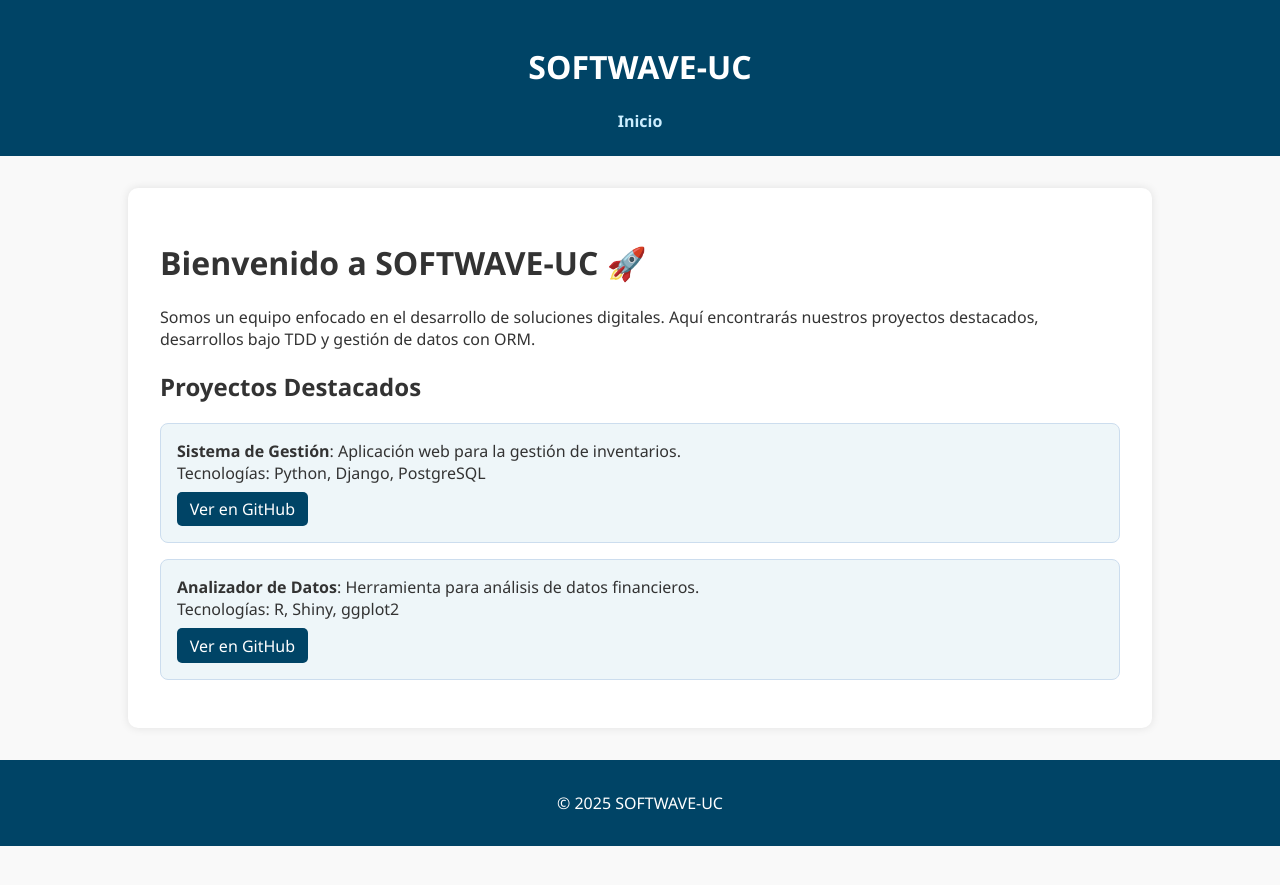
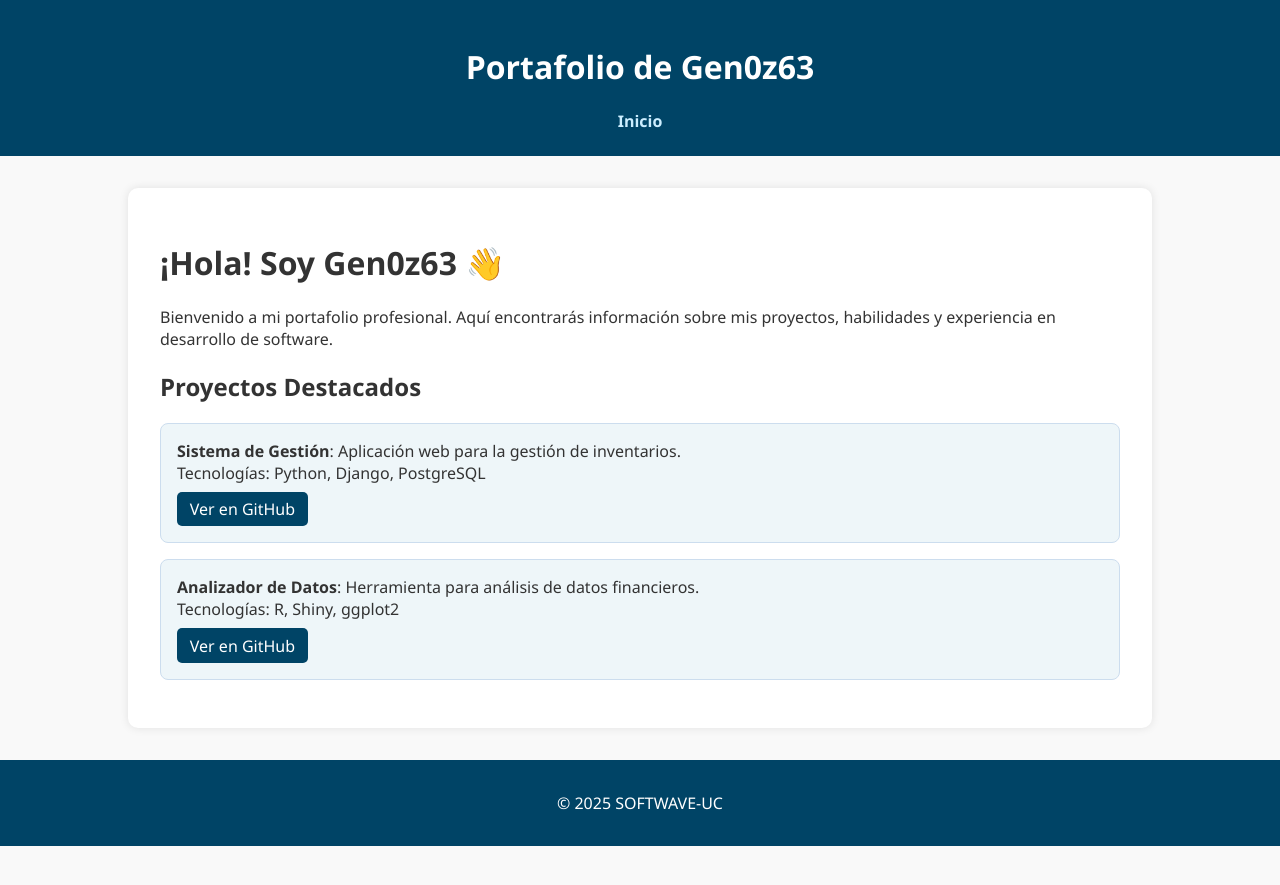
Before and after one commit to Gen0z63/SOFTWAVE-UC, a Jekyll site: the page built from index.md, in a window 1280 px wide. Shown: the top 885 px of the page. Built offline with Jekyll 4.4.1, drawn with Linux system fonts in a browser that asks for light colours.

Commit message:
Add files via upload

```diff
--- a/_config.yml
+++ b/_config.yml
@@ -1,8 +1,8 @@
 ---
-title: SOFTWAVE-UC
+title: Portafolio de Gen0z63
 email: tu-email@example.com
 description: >-
-  Portafolio del equipo SOFTWAVE-UC con integración de TDD y ORM basado en JSON.
+  Portafolio profesional con integración de TDD y ORM basado en JSON.
 baseurl: "" # no modificar
 url: "https://gen0z63.github.io/SOFTWAVE-UC"
 theme: minima
--- a/index.md
+++ b/index.md
@@ -3,8 +3,8 @@ layout: default
 title: "Inicio"
 ---
 
-# Bienvenido a SOFTWAVE-UC 🚀
+# ¡Hola! Soy Gen0z63 👋
 
-Somos un equipo enfocado en el desarrollo de soluciones digitales. Aquí encontrarás nuestros proyectos destacados, desarrollos bajo TDD y gestión de datos con ORM.
+Bienvenido a mi portafolio profesional. Aquí encontrarás información sobre mis proyectos, habilidades y experiencia en desarrollo de software.
 
 {% include proyectos.html %}
```
Also changed, not shown: README.md.
